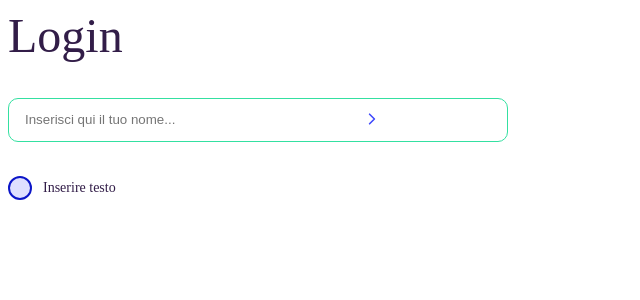
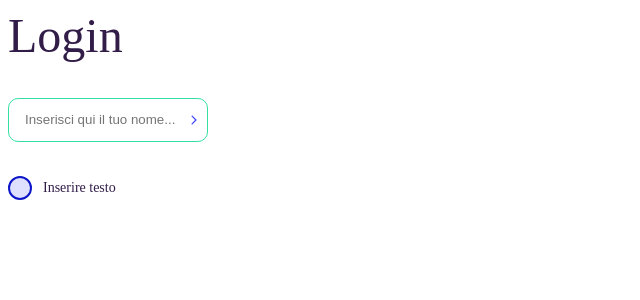
Before and after one commit to CaltonDev/calton-front-v3, a React (Create React App) app: page /login in a window 1280 px wide. Shown: the top 300 px of the page, without its empty margins (0-640 px from the left). Built offline with nearby package versions, Linux system fonts and the light colour scheme.

Commit message:
Fix: improved style on input

```diff
--- a/src/components/Input/Input.module.scss
+++ b/src/components/Input/Input.module.scss
@@ -11,16 +11,29 @@
 
 .iconContainerSuffixSmall {
   @extend .iconContainer;
-  left: map-deep-get($input, icon, small, left);
+  right: map-deep-get($input, icon, small, right);
+  padding-top: map-deep-get($input, icon, small, padding-top);
 }
 
 .iconContainerSuffixLarge {
   @extend .iconContainer;
-  left: map-deep-get($input, icon, large, left);
+  right: map-deep-get($input, icon, large, right);
 }
 
 .container {
   position: relative;
+  width: map-get($input, width);
+
+  &.smallContainer {
+    width: map-deep-get($input, size, small, width);
+  }
+
+  &.mediumContainer {
+    width: map-deep-get($input, size, medium, width);
+  }
+
+  &.largeContainer {
+  }
 }
 
 .input {
--- a/src/components/Input/Input.tsx
+++ b/src/components/Input/Input.tsx
@@ -18,6 +18,7 @@ const Input = ({
     const colorClass = color ? styles[color] : ''
     const sizeClass = size ? styles[size] : ''
     const disabledClass = disabled ? styles[`disabled`] : ''
+    const containerSizeClass = size ? styles[`${size}Container`] : ''
 
     const suffixClass =
         size === 'small'
@@ -25,7 +26,7 @@ const Input = ({
             : styles.iconContainerSuffixLarge
 
     return (
-        <div className={styles.container}>
+        <div className={`${styles.container} ${containerSizeClass}`}>
             {(suffix || prefix) && (
                 <div
                     className={
--- a/src/pages/Login/Login.tsx
+++ b/src/pages/Login/Login.tsx
@@ -44,7 +44,7 @@ function Login() {
             </Typography>
 
             <Input
-                size={'medium'}
+                size={'small'}
                 color={'success'}
                 disabled={false}
                 onChange={handleInputChange}
--- a/src/style/_variables.scss
+++ b/src/style/_variables.scss
@@ -246,10 +246,11 @@ $input: (
           box-sizing: border-box,
           top: 25%,
           small: (
-            left: 10%
+            padding-top: 3px,
+            right: 3%
           ),
           large: (
-            left: 28%
+            right: 3%
           )
         )
 );
```
